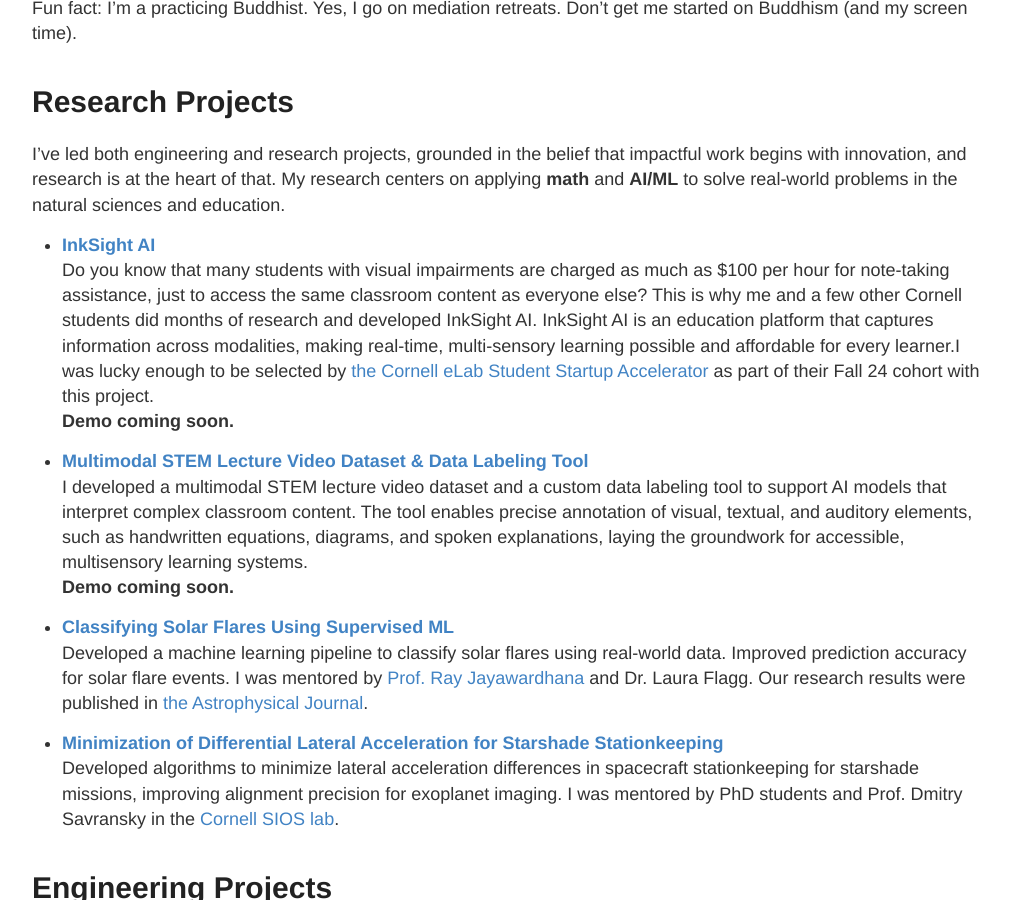
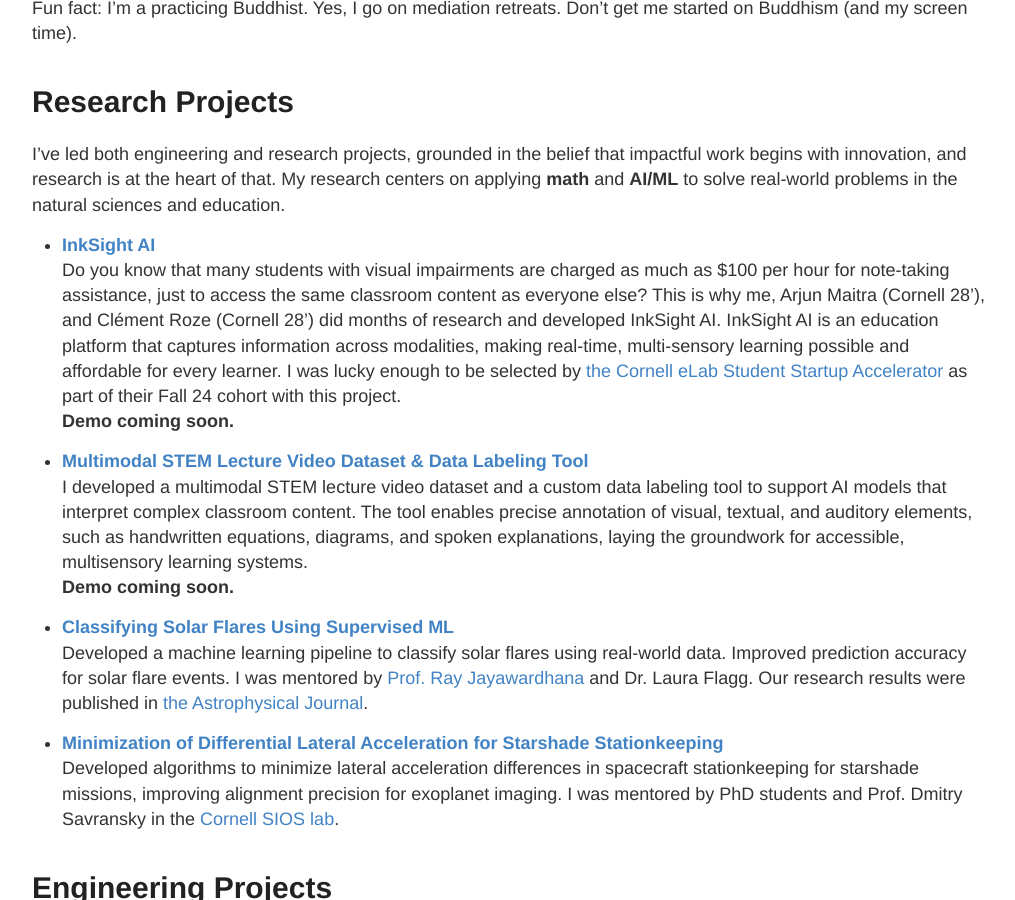
Before and after one commit to nicolehao34/nicolehao34.github.io, a Jekyll site: the page built from index.md, in a window 1280 px wide and 900 px high, scrolled down 503 px. Shown: the whole window, without its empty margins (128-1143 px from the left). Built offline with Jekyll 4.4.1, drawn with Linux system fonts in a browser that asks for light colours.

Commit message:
Update index.md

```diff
--- a/index.md
+++ b/index.md
@@ -18,7 +18,7 @@
 I've led both engineering and research projects, grounded in the belief that impactful work begins with innovation, and research is at the heart of that. My research centers on applying **math** and **AI/ML** to solve real-world problems in the natural sciences and education.
 
 -  **[InkSight AI](https://github.com/Cornell-InkSight/InkSightMVP.git)** <br>
-Do you know that many students with visual impairments are charged as much as $100 per hour for note-taking assistance, just to access the same classroom content as everyone else? This is why me and a few other Cornell students did months of research and developed InkSight AI. InkSight AI is an education platform that captures information across modalities, making real-time, multi-sensory learning possible and affordable for every learner.I was lucky enough to be selected by [the Cornell eLab Student Startup Accelerator](https://eship.cornell.edu/elab-welcomes-24-student-startup-teams-to-fall-cohort/) as part of their Fall 24 cohort with this project. <br>
+Do you know that many students with visual impairments are charged as much as $100 per hour for note-taking assistance, just to access the same classroom content as everyone else? This is why me, Arjun Maitra (Cornell 28'), and Clément Roze (Cornell 28') did months of research and developed InkSight AI. InkSight AI is an education platform that captures information across modalities, making real-time, multi-sensory learning possible and affordable for every learner. I was lucky enough to be selected by [the Cornell eLab Student Startup Accelerator](https://eship.cornell.edu/elab-welcomes-24-student-startup-teams-to-fall-cohort/) as part of their Fall 24 cohort with this project. <br>
 **Demo coming soon.**
 
 - **[Multimodal STEM Lecture Video Dataset & Data Labeling Tool](https://github.com/Cornell-InkSight/InkSight-DataLabeler.git)** <br>
```
